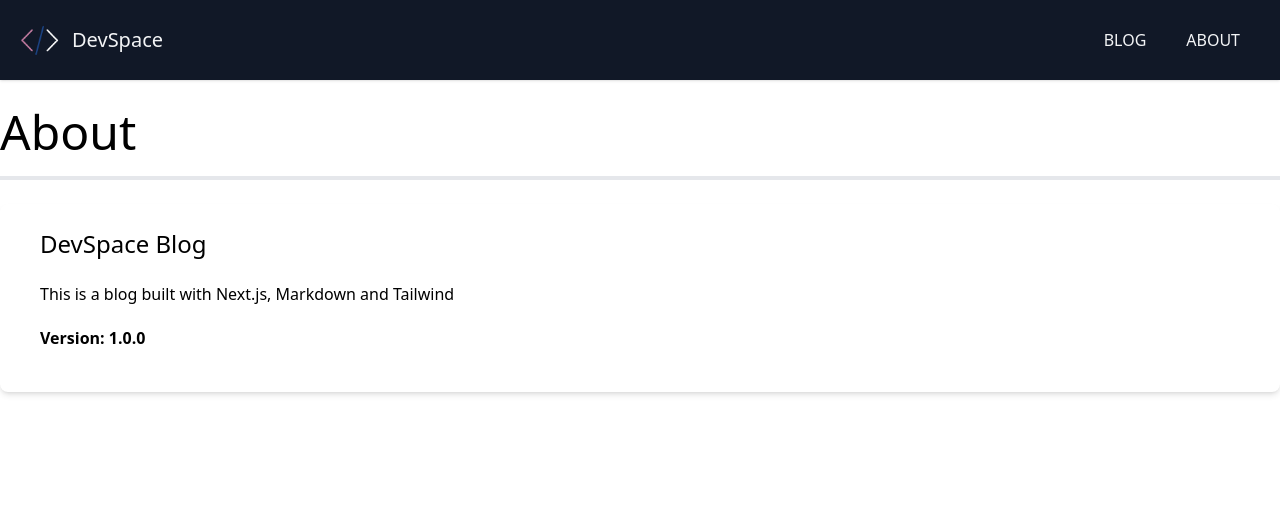
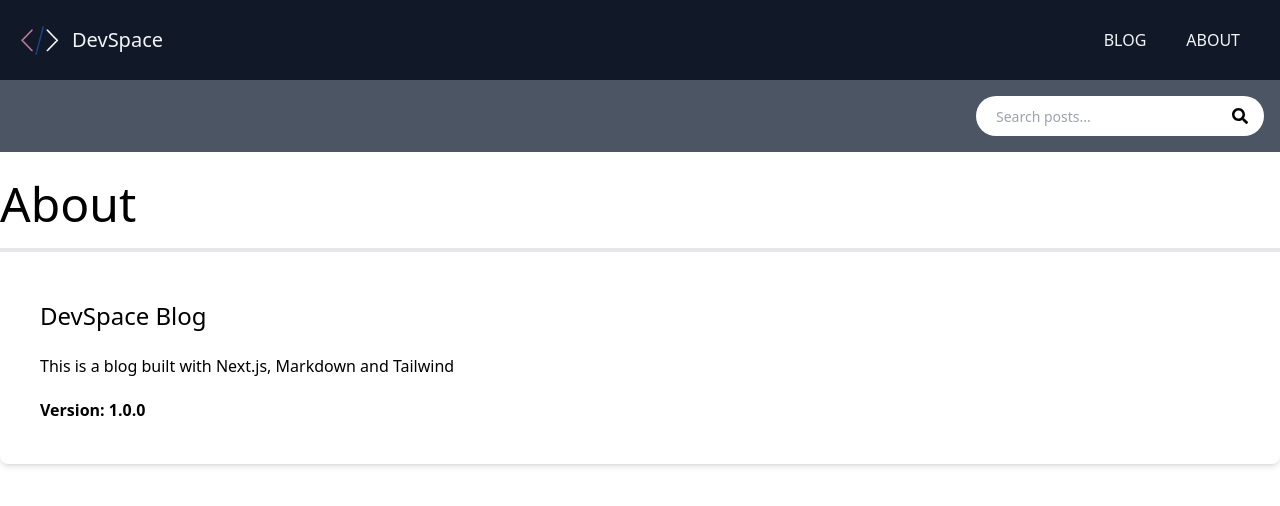
Before and after one commit to YagoFerreira39/devspace-nextjs, a Next.js app: page /about in a window 1280 px wide. Shown: the top 506 px of the page. Built offline with nearby package versions, Linux system fonts and the light colour scheme.

Commit message:
Search Component & Query

```diff
--- a/components/Layout.jsx
+++ b/components/Layout.jsx
@@ -1,16 +1,19 @@
+import Head from 'next/head'
 import React from 'react'
 import Header from './Header'
+import Search from './Search'
 
 const Layout = ({ title, keywords, description, children }) => {
   return (
     <div className=''>
-      <head>
+      <Head>
         <title>{title}</title>
         <link rel='icon' href='/favicon.ico' />
         <meta name="keywords" content={keywords} />
         <meta name="description" content={description} />
-      </head>
+      </Head>
       <Header />
+      <Search />
       <main className='container mx-auto my-7'>
         {children}
       </main>
--- a/components/Post.jsx
+++ b/components/Post.jsx
@@ -2,9 +2,10 @@
 import Link from 'next/link'
 import CategoryLabel from './CategoryLabel'
 
-const Post = ({ post }) => {
+const Post = ({ post, compact }) => {
   return (
     <div className="w-full px-10 py-6 bg-white rounded shadow-md mt-6 cursor-pointer transition-all ease-in-out delay-100 hover:scale-105 hover:shadow-lg hover:shadow-gray-900">
+      {!compact &&
         <Image
           src={post.frontmatter.cover_image}
           alt="__"
@@ -12,6 +13,7 @@
           width={600}
           className="mb-4 rounded"
         />
+      }
       <div className="flex justify-between items-center">
         <span className="font-light text-gray-600">
           {post.frontmatter.date}
@@ -27,22 +29,23 @@
         <p className="mt-2 text-gray-600">{post.frontmatter.excerpt}</p>
       </div>
 
+      {!compact && (
         <div className="flex justify-between items-center mt-6">
           <Link href={`/blog/${post.frontmatter.slug}`}>
             <a
               className='text-2xl text-gray-900 hover:text-blue-600'
             >{`Read More`}</a>
           </Link>
-      </div>
 
           <div className="flex items-center">
-        <img src={post.frontmatter.author_image} alt="_" className="mx-4 w-10 h-10 object-cover rounded-full hidden sm:block"
-        />
+            <img src={post.frontmatter.author_image} alt="_" className="mx-4 w-10 h-10 object-cover rounded-full hidden sm:block" />
             <h3 className="text-gray-700 font-bold">
               {post.frontmatter.author}
             </h3>
           </div>
         </div>
+      )}
+    </div>
   )
 }
 
--- /dev/null
+++ b/components/Search.jsx
@@ -0,0 +1,50 @@
+import { useState, useEffect } from 'react'
+import { FaSearch, faSearch } from 'react-icons/fa'
+import SearchResults from './SearchResults'
+
+const Search = () => {
+  const [searchTerm, setSearchTerm] = useState('')
+  const [searchResults, setSearchResults] = useState([])
+
+  useEffect(() => {
+    const getResults = async () => {
+      if(searchTerm === '') {
+        setSearchResults([])
+      } else {
+        const res = await fetch(`/api/search?q=${searchTerm}`)
+        const { results } = await res.json()
+
+        console.log("Res", results)
+
+        setSearchResults(results)
+      }
+    }
+
+    getResults()
+  }, [searchTerm])
+
+  return (
+    <div className="relative bg-gray-600 p-4">
+      <div className="container mx-auto flex items-center justify-center md:justify-end">
+        <div className="relative text-gray-600 w-72">
+          <form>
+            <input
+              type="search"
+              name="search"
+              id="search"
+              className="bg-white h-10 px-5 pr-10 rounded-full text-sm focus:outline-none w-72"
+              value={searchTerm}
+              onChange={(e) => setSearchTerm(e.target.value)}
+              placeholder={'Search posts...'}
+            />
+            <FaSearch className='absolute top-0 right-0 mt-3 mr-4 text-black hover:cursor-pointer' />
+          </form>
+        </div>
+      </div>
+
+      {searchTerm.trim() !== "" && <SearchResults results={searchResults} />}
+    </div>
+  )
+}
+
+export default Search
--- /dev/null
+++ b/components/SearchResults.jsx
@@ -0,0 +1,18 @@
+import React from 'react'
+import Post from './Post'
+
+const SearchResults = ({ results }) => {
+  return (
+    <div className="absolute top-20 right-0 md:right-10 z-10 border-4 border-gray-400 bg-white text-black w-full md:w-6/12 rounded-2xl">
+      <div className="p-10">
+        <h2 className="text-3xl mb-3">{results.length} Results</h2>
+
+        {results.map((result, index) => (
+          <Post key={index} post={result} compact={true}/>
+        ))}
+      </div>
+    </div>
+  )
+}
+
+export default SearchResults
--- a/package.json
+++ b/package.json
@@ -4,7 +4,7 @@
   "private": true,
   "scripts": {
     "dev": "next dev",
-    "build": "next build",
+    "build": "next build && next export",
     "start": "next start",
     "lint": "next lint"
   },
@@ -13,7 +13,8 @@
     "marked": "^4.0.12",
     "next": "12.1.0",
     "react": "17.0.2",
-    "react-dom": "17.0.2"
+    "react-dom": "17.0.2",
+    "react-icons": "^4.3.1"
   },
   "devDependencies": {
     "autoprefixer": "^10.4.2",
--- a/pages/api/hello.js
+++ /dev/null
@@ -1,5 +0,0 @@
-// Next.js API route support: https://nextjs.org/docs/api-routes/introduction
-
-export default function handler(req, res) {
-  res.status(200).json({ name: 'John Doe' })
-}
--- /dev/null
+++ b/pages/api/search.js
@@ -0,0 +1,37 @@
+import fs from 'fs'
+import matter from 'gray-matter'
+import path from 'path';
+
+const search = ((req, res) => {
+  let posts
+
+  if(process.env.NODE_ENV === 'production') {
+    // @todo - fetch from cache
+  } else {
+    const files = fs.readdirSync(path.join('posts'))
+
+    posts = files.map(filename => {
+      const slug = filename.replace('.md', '')
+      const markdownWithMeta = fs.readFileSync(path.join('posts', filename), 'utf-8')
+
+      const { data:frontmatter } = matter(markdownWithMeta)
+
+      return {
+        slug,
+        frontmatter
+      }
+    })
+  }
+
+  const results = posts.filter(({ frontmatter: { title, excerpt, category }}) => title.toLowerCase().indexOf(req.query.q) !== -1 ||
+    excerpt.toLowerCase().indexOf(req.query.q) !== -1 ||
+    category.toLowerCase().indexOf(req.query.q) !== -1
+  )
+
+  console.log(results)
+
+
+  res.status(200).json(JSON.stringify({results}))
+})
+
+export default search;
```
Also changed, not shown: 1 other file (tests, documents, lock files or other folders). Lines whose indentation alone changed are shown as unchanged.
